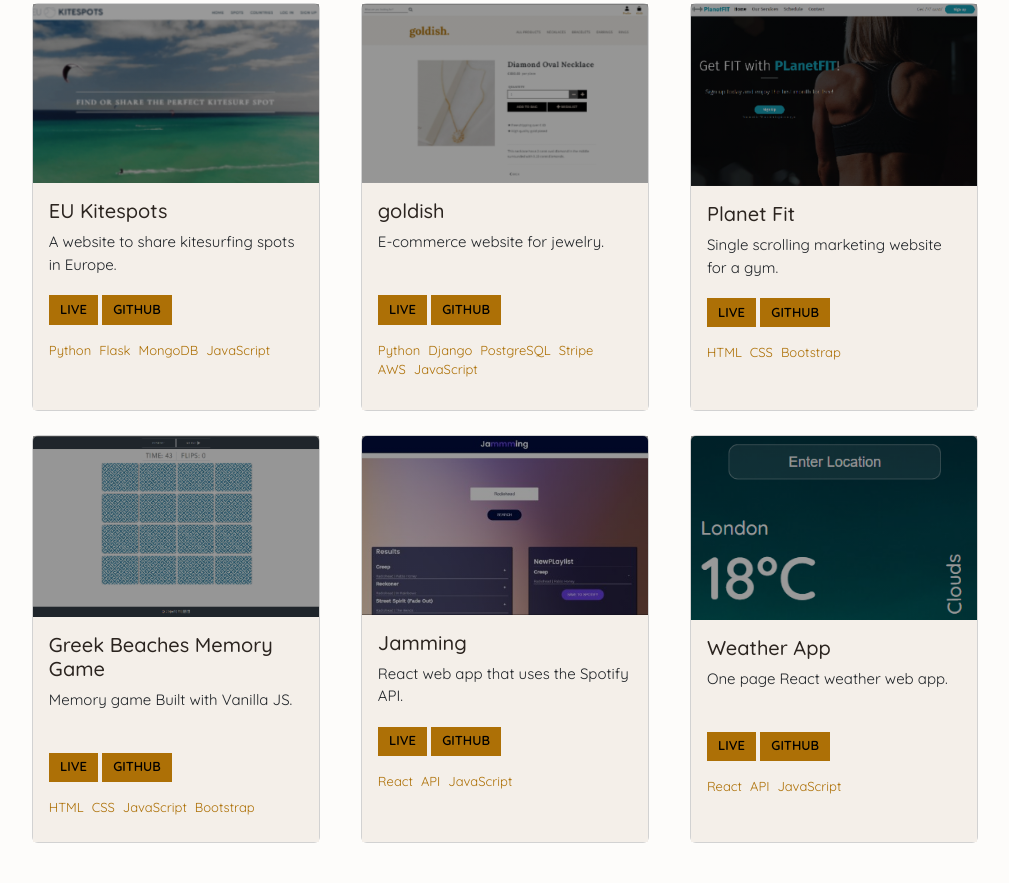
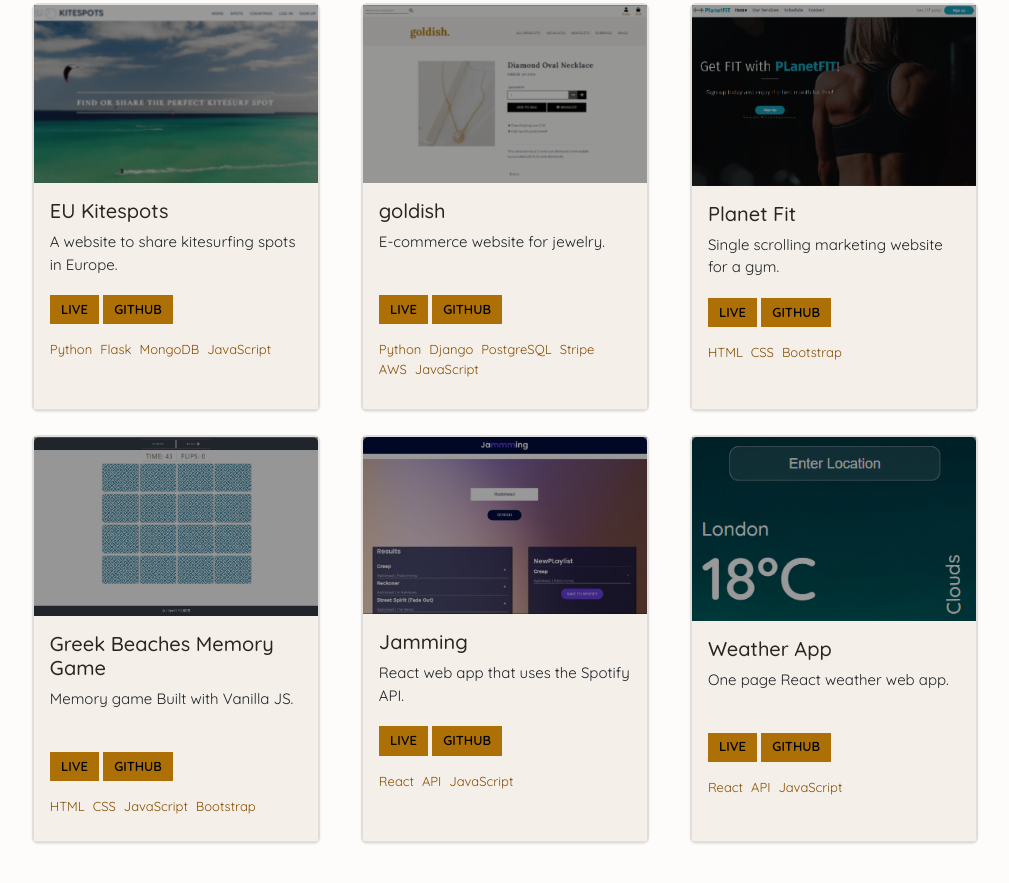
Before and after one commit to kristinabog/portfolio, a plain HTML site: page index.html in a window 1280 px wide. Shown: the part 2055-2938 px from the top of the page, without its empty margins (157-1166 px from the left). Drawn offline with nearby package versions, Linux system fonts and the light colour scheme.

Commit message:
added additional styling to cards and added links to portfolio btns

```diff
--- a/assets/css/style.css
+++ b/assets/css/style.css
@@ -213,6 +213,8 @@ button {
 .card {
   max-width: 18rem;
   height: 25.5rem;
+  border: 2px solid #e0dedb;
+  box-shadow: 0 1px 2px rgba(0, 0, 0, 0.1);
 }
 
 .card-body {
@@ -238,7 +240,7 @@ button {
 #portfolio .tools li {
   margin-right: 0.5rem;
   list-style-type: none;
-  color: #ad7006;
+  color: #875005;
 }
 
 .card-title {
@@ -249,7 +251,6 @@ button {
   object-fit: cover;
   height: 100%;
   max-height: 11.5rem;
-  z-index: 2;
 }
 
 .portfolio-img {
@@ -273,14 +274,19 @@ button {
 
 .portfolio-btn {
   background-color: #ad7006;
-    color: #000;
-    font-weight: 600;
-    border: 1px;
-    margin-right: 0.25rem;
+  color: #000;
+  font-weight: 600;
+  border: 1px;
+  margin-right: 0.25rem;
 }
 
 .card-body p {
   height: 3rem;
+}
+
+a {
+  color: inherit;
+  text-decoration: none;
 }
 
 
--- a/index.html
+++ b/index.html
@@ -144,8 +144,12 @@
                   <h5 class="card-title">EU Kitespots</h5>
                     <p class="card-text">A website to share kitesurfing spots in Europe.</p>
                   <div class="links">
-                    <button class="portfolio-btn">Live</button>
-                    <button class="portfolio-btn">Github</button>
+                    <button class="portfolio-btn">
+                      <a href="https://eu-kite-spots.onrender.com" target="_blank">Live</a>
+                    </button>
+                    <button class="portfolio-btn">
+                      <a href="https://github.com/kristinabog/eu-kite-spots" target="_blank">Github</a>
+                    </button>
                   </div>
                   <ul class="tools">
                     <li>Python</li>
@@ -165,8 +169,12 @@
                   <h5 class="card-title">goldish</h5>
                   <p class="card-text">E-commerce website for jewelry.</p>
                   <div class="links">
-                    <button class="portfolio-btn">Live</button>
-                    <button class="portfolio-btn">Github</button>
+                    <button class="portfolio-btn">
+                      <a href="https://goldish.onrender.com" target="_blank">Live</a>
+                    </button>
+                    <button class="portfolio-btn">
+                      <a href="https://github.com/kristinabog/goldish" target="_blank">Github</a>
+                    </button>
                   </div>
                   <ul class="tools">
                     <li>Python</li>
@@ -188,8 +196,12 @@
                   <h5 class="card-title">Planet Fit</h5>
                   <p class="card-text">Single scrolling marketing website for a gym.</p>
                   <div class="links">
-                    <button class="portfolio-btn">Live</button>
-                    <button class="portfolio-btn">Github</button>
+                    <button class="portfolio-btn">
+                      <a href="https://kristinabog.github.io/planet-fit/" target="_blank">Live</a>
+                    </button>
+                    <button class="portfolio-btn">
+                      <a href="https://github.com/kristinabog/planet-fit" target="_blank">Github</a>
+                    </button>
                   </div>
                   <ul class="tools">
                     <li>HTML</li>
@@ -208,8 +220,12 @@
                   <h5 class="card-title">Greek Beaches Memory Game</h5>
                   <p class="card-text">Memory game Built with Vanilla JS.</p>
                   <div class="links">
-                    <button class="portfolio-btn">Live</button>
-                    <button class="portfolio-btn">Github</button>
+                    <button class="portfolio-btn">
+                      <a href="https://kristinabog.github.io/greek-beaches-memory-game/" target="_blank">Live</a>
+                    </button>
+                    <button class="portfolio-btn">
+                      <a href="https://github.com/kristinabog/greek-beaches-memory-game" target="_blank">Github</a>
+                    </button>
                   </div>
                   <ul class="tools">
                     <li>HTML</li>
@@ -229,8 +245,12 @@
                   <h5 class="card-title">Jamming</h5>
                   <p class="card-text">React web app that uses the Spotify API.</p>
                   <div class="links">
-                    <button class="portfolio-btn">Live</button>
-                    <button class="portfolio-btn">Github</button>
+                    <button class="portfolio-btn">
+                      <a href="https://kb-jamming.surge.sh/" target="_blank">Live</a>
+                    </button>
+                    <button class="portfolio-btn">
+                      <a href="https://github.com/kristinabog/kb-jamming" target="_blank">Github</a>
+                    </button>
                   </div>
                   <ul class="tools">
                     <li>React</li>
@@ -249,8 +269,12 @@
                   <h5 class="card-title">Weather App</h5>
                   <p class="card-text">One page React weather web app.</p>
                   <div class="links">
-                    <button class="portfolio-btn">Live</button>
-                    <button class="portfolio-btn">Github</button>
+                    <button class="portfolio-btn">
+                      <a href="https://kb-weather-app.surge.sh/" target="_blank">Live</a>
+                    </button>
+                    <button class="portfolio-btn">
+                      <a href="https://github.com/kristinabog/kb-weather-app" target="_blank">Github</a>
+                    </button>
                   </div>
                   <ul class="tools">
                     <li>React</li>
```
